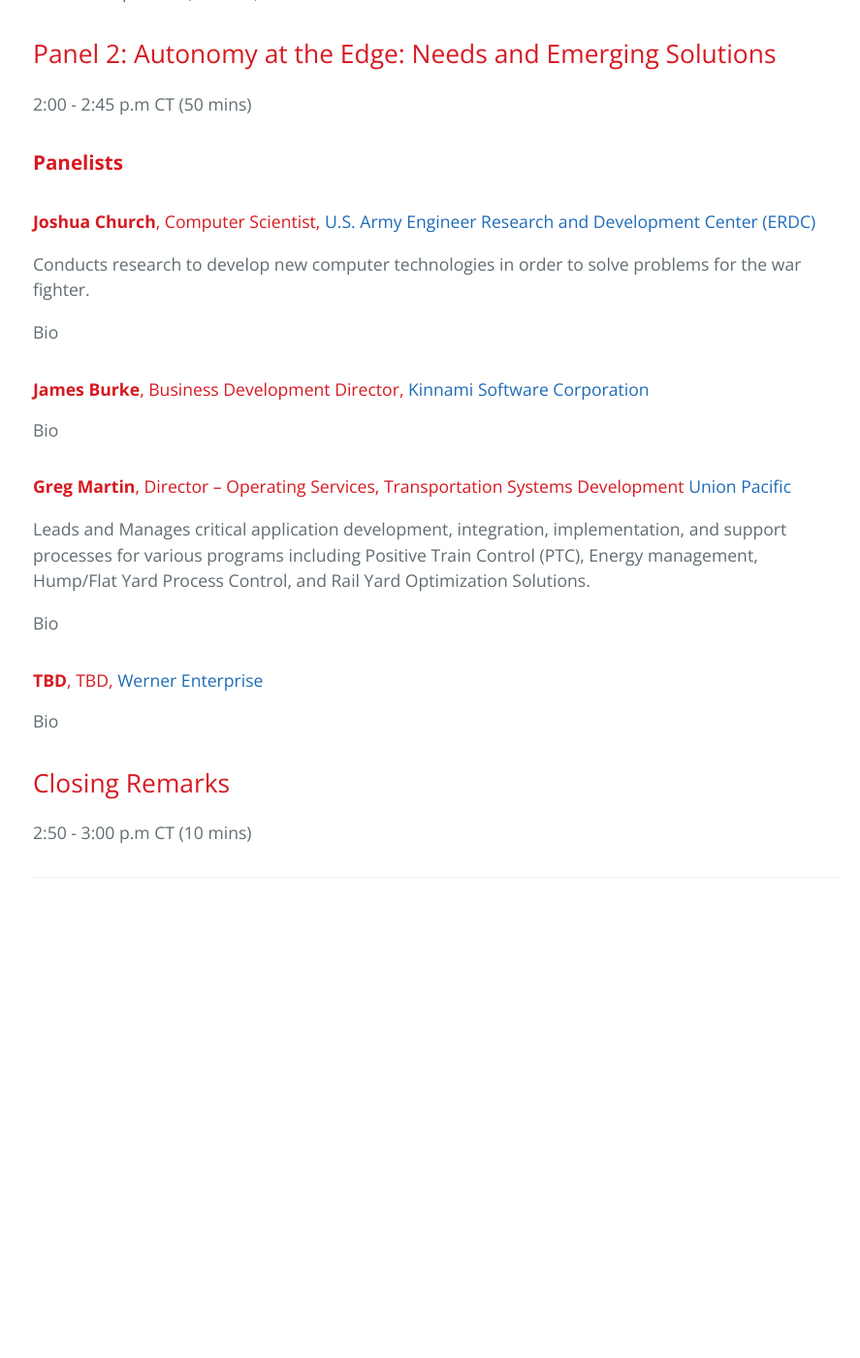
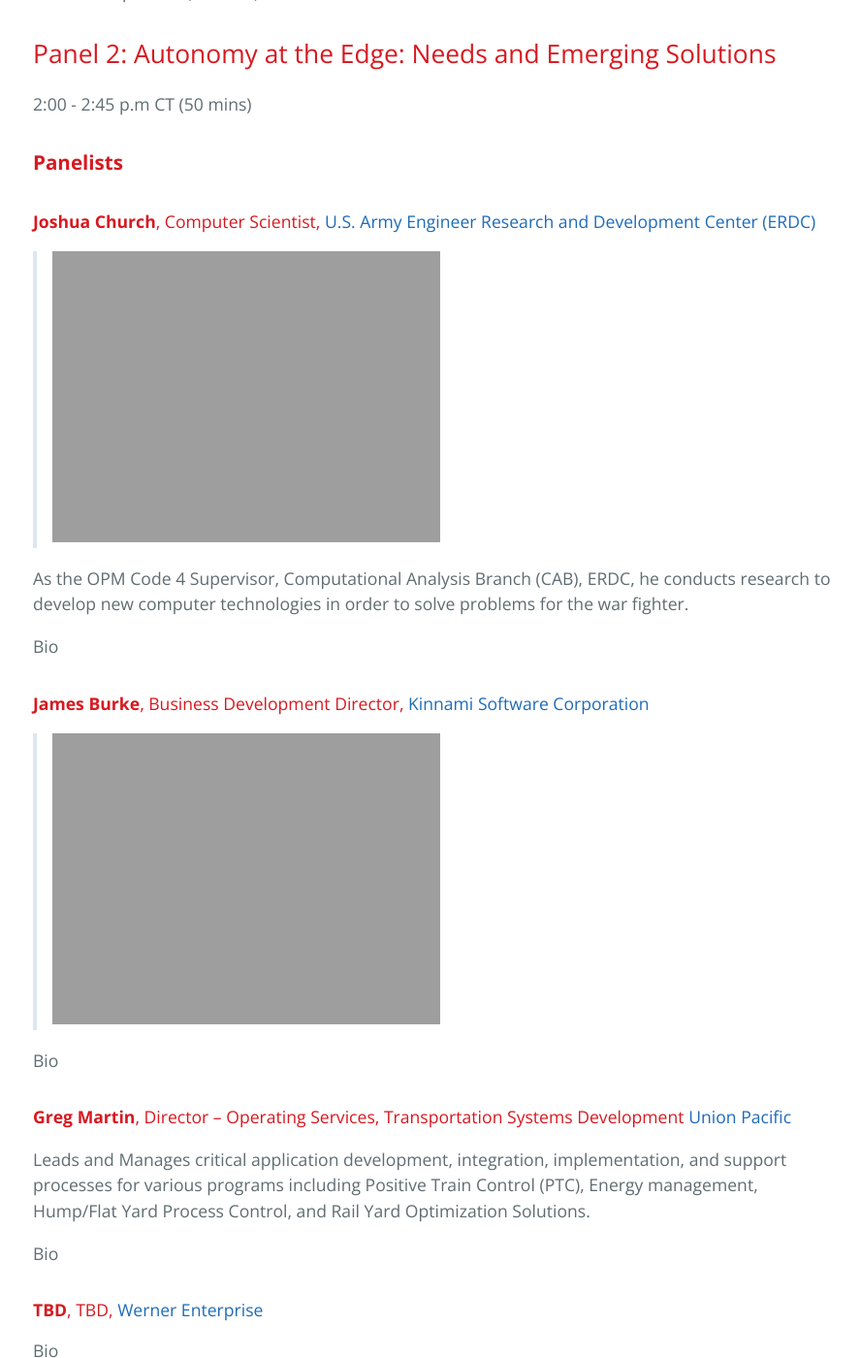
Before and after one commit to BridgingBigData/BridgingBigData.github.io, a Jekyll site: the page built from pages/bbd2023agenda.md, in a window 1280 px wide and 1400 px high, scrolled down 3243 px. Shown: the whole window at 97% size, without its empty margins (190-1077 px from the left). Built offline with Jekyll 4.4.1, drawn with Linux system fonts in a browser that asks for light colours; before the commit the page ends 4212 px from its top, so only the background shows below that; some of the changed text lies outside the part shown.

Commit message:
update bios

```diff
--- a/pages/bbd2023agenda.md
+++ b/pages/bbd2023agenda.md
@@ -124,7 +124,10 @@
 2:00 - 2:45 p.m CT (50 mins)
 ### **Panelists**
 ####  **Joshua Church**, Computer Scientist,  [U.S. Army Engineer Research and Development Center (ERDC)](https://www.erdc.usace.army.mil)
-Conducts research to develop new computer technologies in order to solve problems for the war fighter.
+
+> ![Joshua Church](https://bridgingbigdata.github.io/pages/images/joshuachurch.jpg)
+
+As the OPM Code 4 Supervisor, Computational Analysis Branch (CAB), ERDC, he conducts research to develop new computer technologies in order to solve problems for the war fighter.
 
 <details>
 <summary>Bio</summary>
@@ -134,10 +137,20 @@
 </details>
 
 ####  **James Burke**, Business Development Director, [Kinnami Software Corporation](https://www.kinnami.com)
+> ![Jim Burke](https://bridgingbigdata.github.io/pages/images/jamesburke.jpg)
+
 <details>
 <summary>Bio</summary>
 
-Coming Soon!
+Jim is the Director of Business Development for Kinnami Software Corporation, a startup company focused on providing security, protection and availability for data in complex distributed environments. He joined the company in early 2019 to help bring Kinnami’s technology to market. Kinnami is currently engaged in multiple projects with the DoD addressing data management and autonomy problems encountered at the computing edge.
+Jim is passionate about growing companies and building solutions that address complex problems empowering customers to meet their technology challenges. A technology startup veteran, prior to Kinnami Jim worked with Ecodesk, a UK-based sustainable business platform, providing supplier data collection and analysis to reduce enterprise impacts around water, waste, and carbon emissions for companies in the pharmaceutical, consumer staples and retail industries.
+Jim holds a BS in Business Management, with a minor in Economics from the Indiana University of Pennsylvania.
+
+**About Kinnami**
+Kinnami provides a resilient data fabric simplifying data availability, protection, and security for complex distributed networks essential to making our connected future possible and an autonomous future a reality. Our easy-to-manage enterprise-class software enables a unified data environment for trust, transparency and newfound collaboration—from Edge devices to Cloud. Customers achieve the irrefutable data integrity essential to distributed environments—including unsecured or free-standing networks and autonomous operations.
+
+Kinnami was founded in 2015 by a team of data management and security experts, and has offices in Boston, Washington, and Austin, TX.
+
 
 </details>
 
```
